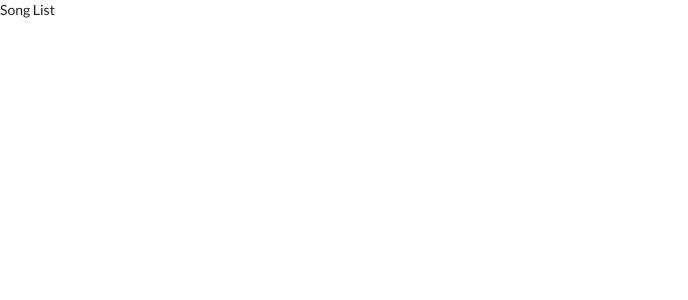
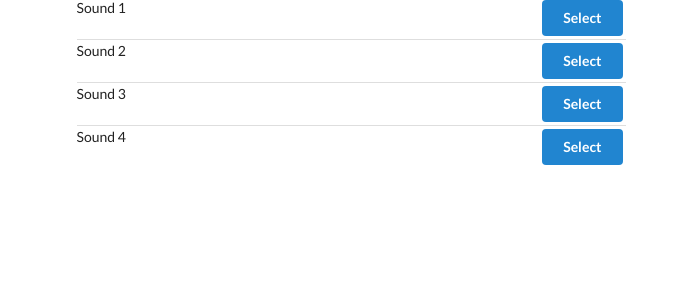
Before and after one commit to engagernappi/react-redux, a React (Create React App) app in the folder songs/: page / in a window 1280 px wide. Shown: the top 300 px of the page, without its empty margins (0-688 px from the left). Built offline with nearby package versions, Linux system fonts and the light colour scheme.

Commit message:
147.Building a list with redux data

```diff
--- a/songs/src/components/App.js
+++ b/songs/src/components/App.js
@@ -3,8 +3,12 @@
 
 const App = () => {
     return (
-        <div>
-            <SongList/>
+        <div className="ui container grid">
+            <div className="ui row">
+                <div className="column eight wide">
+                    <SongList />
+                </div>
+            </div>
         </div>
     );
 };
--- a/songs/src/components/SongList.js
+++ b/songs/src/components/SongList.js
@@ -2,9 +2,21 @@
 import { connect } from 'react-redux';
 
 class SongList extends React.Component {
+    renderList() {
+        return this.props.songs.map(song => {
+            return (
+                <div className="item" key={song.title}>
+                    <div className="right floated content">
+                        <button className="ui button primary">Select</button>
+                    </div>
+                    <div className="content">{song.title}</div>
+                </div>
+            );
+        });
+    }
+
     render() {
-        console.log(this.props);
-        return <div>Song List</div>
+        return <div className="ui divided list">{this.renderList()}</div>;
     }
 }
 
```
